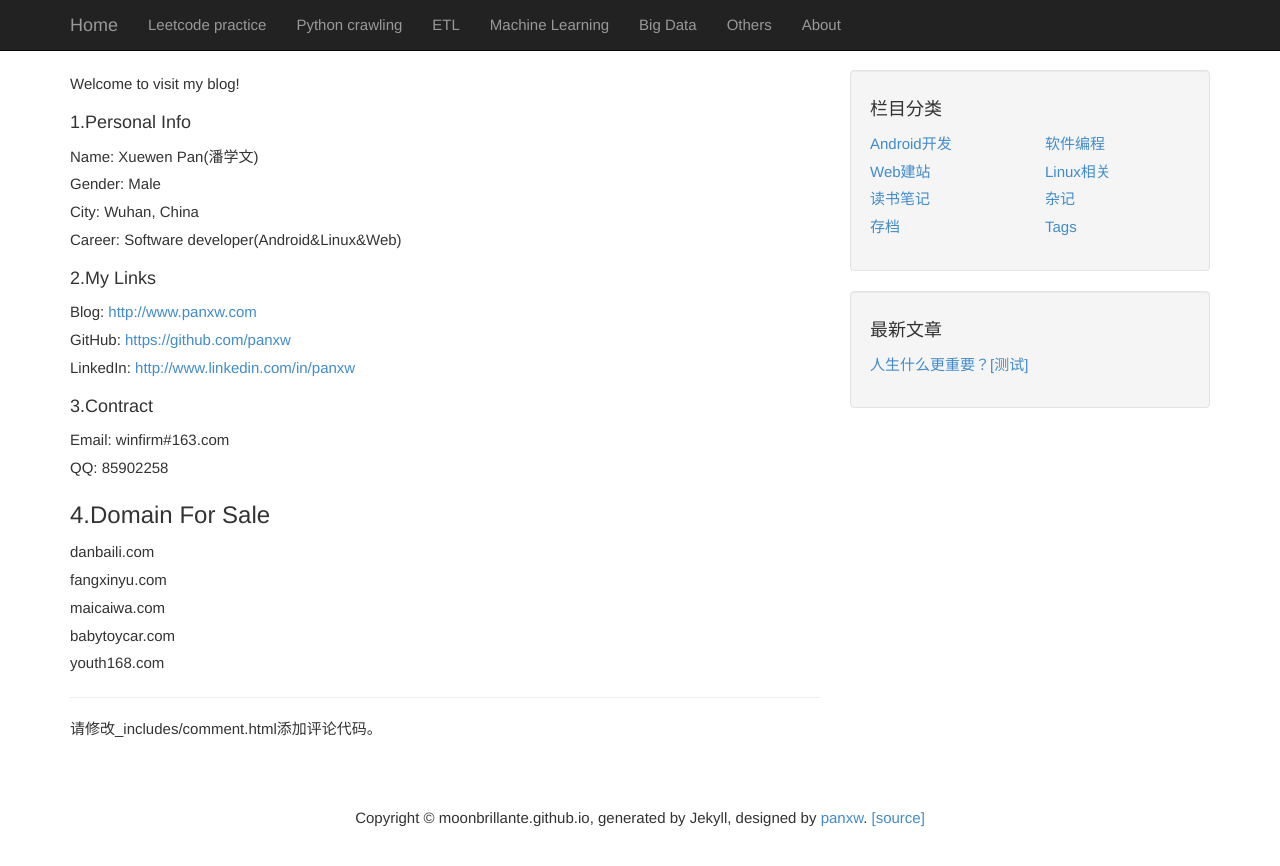
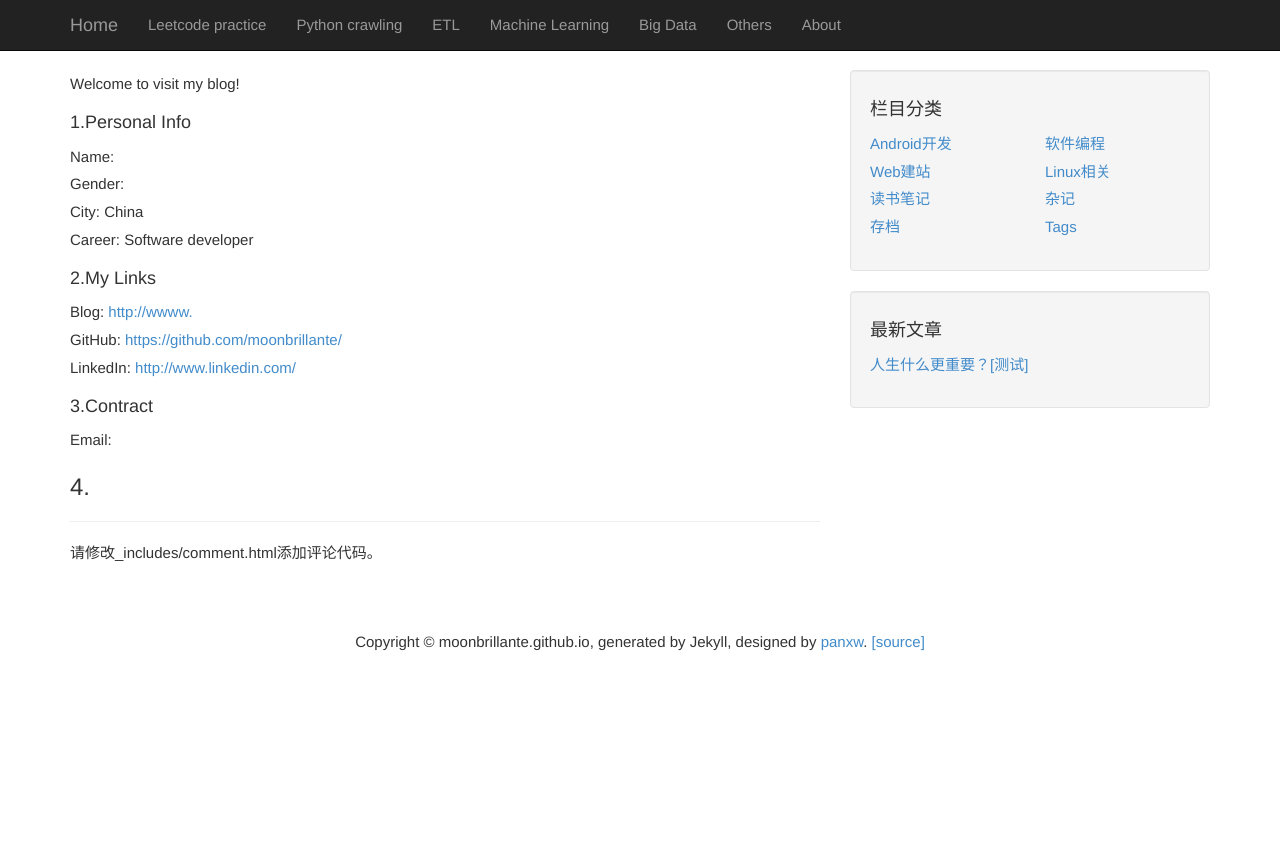
Before and after one commit to MoonBrillante/moonbrillante.github.io, a Jekyll site: the page built from about.md, in a window 1280 px wide. Shown: the top 866 px of the page. Built offline with Jekyll 4.4.1, drawn with Linux system fonts in a browser that asks for light colours.

Commit message:
Update about.md

```diff
--- a/about.md
+++ b/about.md
@@ -5,24 +5,19 @@ title: "关于：About"
 Welcome to visit my blog!
 
 #### 1.Personal Info
-Name: Xuewen Pan(潘学文)
-Gender: Male
-City: Wuhan, China
-Career: Software developer(Android&Linux&Web)
+Name:
+Gender:
+City: China
+Career: Software developer
 
 #### 2.My Links
-Blog: <http://www.panxw.com>
-GitHub: <https://github.com/panxw>
-LinkedIn: <http://www.linkedin.com/in/panxw>
+Blog: <http://wwww.>
+GitHub: <https://github.com/moonbrillante/>
+LinkedIn: <http://www.linkedin.com/>
 
 
 #### 3.Contract
-Email: winfirm#163.com
-QQ: 85902258
+Email:
 
-### 4.Domain For Sale
-danbaili.com
-fangxinyu.com
-maicaiwa.com
-babytoycar.com
-youth168.com
+
+### 4.
```
